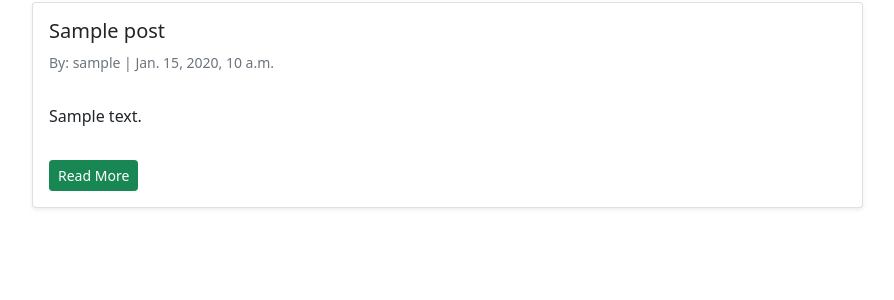
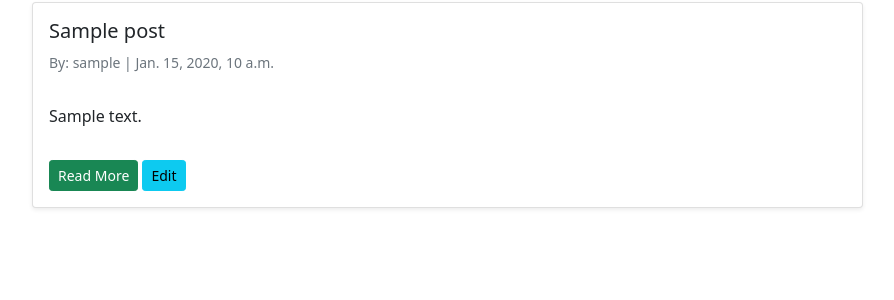
Before and after one commit to MiladRaeisi/blog_website, a Django app: template blog/templates/blog/posts_list.html in a window 1280 px wide. Shown: the part 94-394 px from the top of the page, without its empty margins (50-944 px from the left). Run offline with Django 5.2, Linux system fonts and the light colour scheme; the template is opened without the code that fills it: values that come from a table or form of the project are taken from there, others are empty; tables that the repository leaves empty hold one stand-in row (values such as "Sample post"); parts of the project's set-up code (start-up, migrations or seed data) failed here and were passed over.

Commit message:
Update posts_list.html

```diff
--- a/blog/templates/blog/posts_list.html
+++ b/blog/templates/blog/posts_list.html
@@ -10,9 +10,11 @@
                     <div class="card shadow-sm my-3">
                         <div class="card-body">
                             <h5 class="card-title">{{ post.title }}</h5>
-                            <h6 class="card-subtitle mb-2 text-muted small py-2">By: {{ post.author }} | {{ post.datetime_created }}</h6>
+                            <h6 class="card-subtitle mb-2 text-muted small py-2">By: {{ post.author }}
+                                | {{ post.datetime_created }}</h6>
                             <p class="card-text py-3">{{ post.text }}</p>
                             <a href="{% url 'post_detail' post.id %}" class="btn btn-sm btn-success">Read More</a>
+                            <a href="{% url 'post_update' post.id %}" class="btn btn-sm btn-info">Edit</a>
                         </div>
                     </div>
                 {% endfor %}
```
